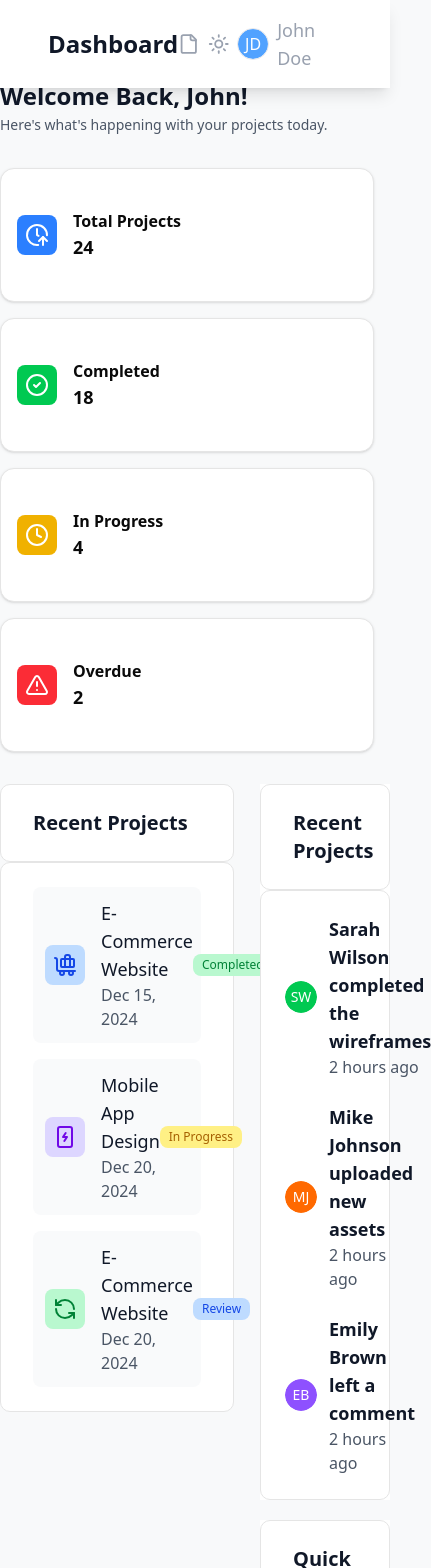
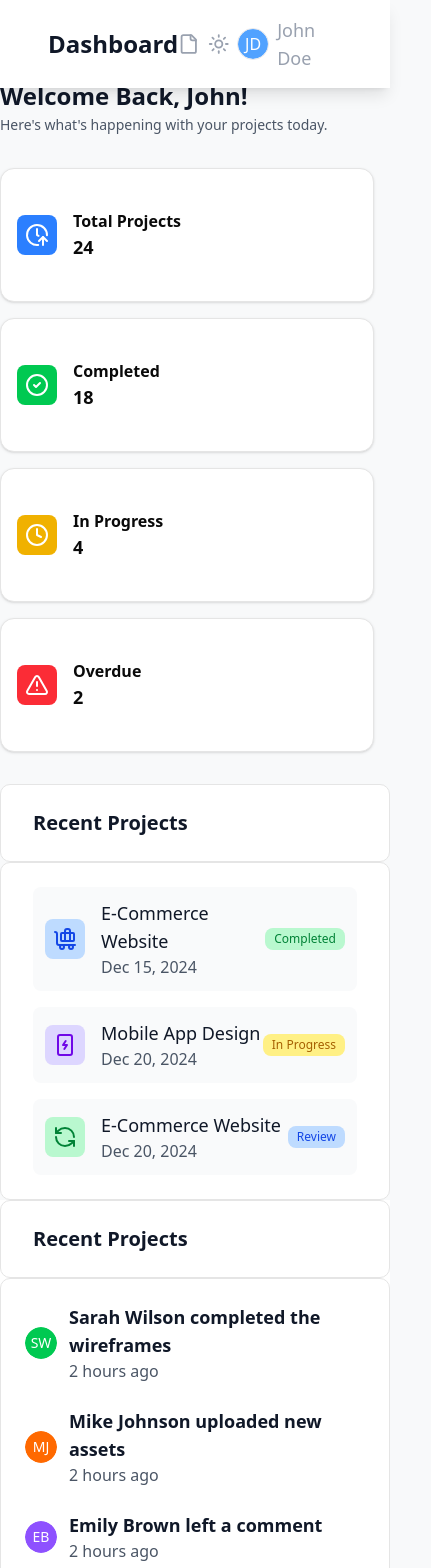
Before and after one commit to lakshaykhokhar2003/assignment11, a Next.js app: page / in a window 390 px wide. Shown: the top 1568 px of the page, 431 px wide, since content can reach past the window. Built offline with nearby package versions, Linux system fonts and the light colour scheme.

Commit message:
updated: added responsiveness to all components

```diff
--- a/app/layout.tsx
+++ b/app/layout.tsx
@@ -29,7 +29,7 @@ export default function RootLayout({
         className={`${geistSans.variable} ${geistMono.variable} antialiased bg-[#f8f9fa]`}
       >
       <Navbar/>
-      <main className="relative container mx-auto w-full mt-20 min-h-screen">
+      <main className="relative container mx-auto w-full my-20 min-h-screen">
           {children}
       </main>
 
--- a/app/page.tsx
+++ b/app/page.tsx
@@ -16,9 +16,9 @@ export default function Home() {
             </div>
             <div className="flex flex-col my-4">
                 <DetailsCard values={cardValues}/>
-                <div className="my-4 flex flex-row justify-between">
+                <div className="my-4 flex flex-col justify-between lg:flex-row">
                     <Projects values={projectValues}/>
-                    <div className="flex flex-col justify-between max-w-1/3 w-full gap-5">
+                    <div className="flex flex-col justify-between max-w-full gap-5 lg:max-w-1/3 w-full">
                         <Activity values={ActivityValues}/>
                         <Actions values={ActionValues}/>
                     </div>
--- a/components/Projects.tsx
+++ b/components/Projects.tsx
@@ -6,7 +6,7 @@ import {dateConverter} from "@/lib/utils";
 
 const Projects = ({values}: { values: projectCardProps[] }) => {
     return (
-        <div className="container max-w-[60%] w-full ">
+        <div className="container max-w-full lg:max-w-[60%]">
             <h1 className="text-xl bg-white font-semibold text-gray-900 w-full p-6 px-8 border rounded-lg">Recent Projects</h1>
             <div className="bg-white flex flex-col gap-4 p-6 px-8 border rounded-lg">
                 {values.map((detail, index) => (
```
